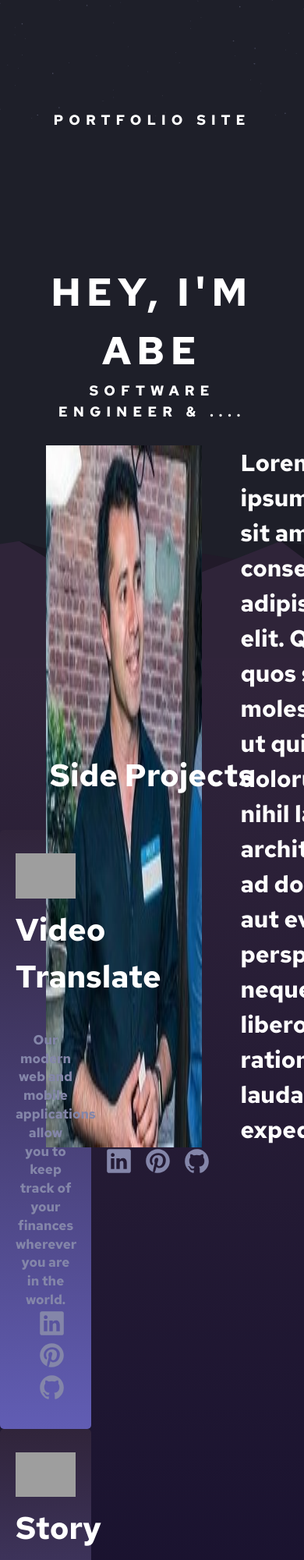
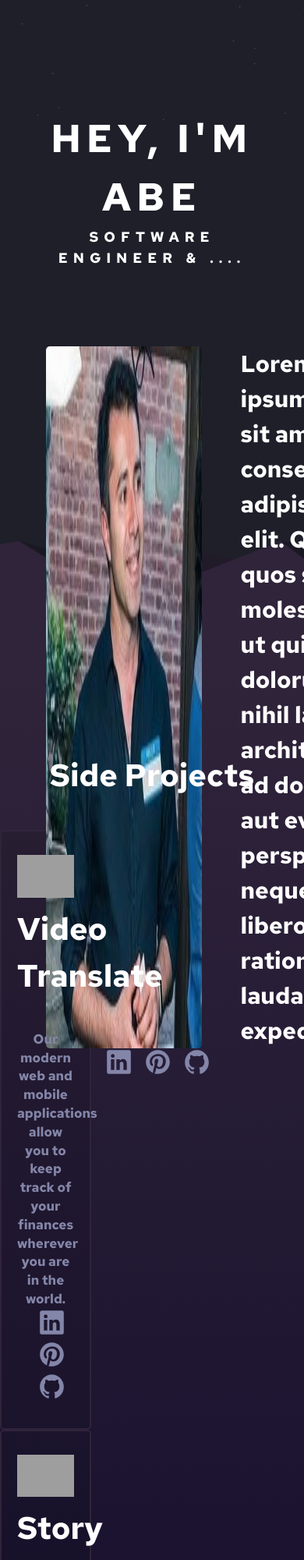
Before and after one commit to abe-m1/portfolio, a website: page index.html in a window 390 px wide. Shown: the top 2000 px of the page at 78% size. Drawn offline with nearby package versions, Linux system fonts and the light colour scheme; grey boxes are pictures that could not be loaded.

Commit message:
card styling

```diff
--- a/index.html
+++ b/index.html
@@ -18,7 +18,8 @@
   </head>
   <body>
     <div class="hero">
-      <h1 class="main-headline">Portfolio Site</h1>
+      <!-- <h1 class="main-headline">Portfolio Site</h1> -->
+      <div class="hero-container">
         <div class="main-headline">
           <h2>Hey, I'm Abe</h2>
           <p>Software Engineer & ....</p>
@@ -27,9 +28,11 @@
           <img src="images/pic profile.jpeg" alt="profile-pic" />
           <p>
             Lorem ipsum dolor sit amet consectetur adipisicing elit. Quasi quos
-          sint molestiae, ut quia quo dolorum nihil labore architecto ad dolores
-          aut eveniet perspiciatis neque libero! Ea ratione laudantium expedita?
+            sint molestiae, ut quia quo dolorum nihil labore architecto ad
+            dolores aut eveniet perspiciatis neque libero! Ea ratione laudantium
+            expedita?
           </p>
+        </div>
       </div>
       <div class="social">
         <ion-icon name="logo-linkedin"></ion-icon>
@@ -132,11 +135,15 @@
           />
           <h2 class="card__title">Online Banking</h2>
           <p class="card__details">
-            Our modern web and mobile applications allow you to keep track of
-            your finances wherever you are in the world.
+            Social media dashboard with theme switcher
           </p>
         </div>
       </div>
+      <p>
+        <a href="https://www.frontendmentor.io/profile/abe-m1" target="_blank"
+          >View All completed FrontEnd Mentors Challenges</a
+        >
+      </p>
     </section>
   </body>
   <script src="https://unpkg.com/ionicons@5.1.2/dist/ionicons.js"></script>
--- a/scss/main.scss
+++ b/scss/main.scss
@@ -46,16 +46,31 @@ body {
   }
 }
 
+.hero-container {
+  display: flex;
+  flex-direction: column;
+  align-items: center;
+  justify-content: space-evenly;
+}
+
 .second {
   // height: 100vh;
   // background-color: #30243a;
   // background: rgb(48, 36, 58);
   padding-top: 12rem;
-  background: linear-gradient(
-    180deg,
-    rgba(48, 36, 58, 1) 0%,
-    rgba(2, 0, 36, 1) 100%
-  )
+  // background: linear-gradient(
+  //   180deg,
+  //   rgba(48, 36, 58, 1) 0%,
+  //   rgba(2, 0, 36, 1) 100%
+  // )
+
+  background: url(../images/bg-stars.svg) no-repeat bottom center,
+  linear-gradient(
+       180deg,
+       rgba(48, 36, 58, 1) 0%,
+       rgba(2, 0, 36, 1) 100%
+     );
+  // background-size: contain, 946px 151px, cover;
 }
 
 .second h2 {
@@ -84,12 +99,14 @@ body {
   padding: 3rem 2rem;
   text-align: center;
   border-radius: 5px;
-  background: linear-gradient(
-    180deg,
-    rgba(48, 36, 58, 1) 0%,
-    rgb(97, 93, 180) 100%
-  );
-  // border: 5px solid darkslategray;
+  // background: linear-gradient(
+  //   180deg,
+  //   rgba(48, 36, 58, 1) 0%,
+  //   rgb(97, 93, 180) 100%
+  // );
+  background-color: rgba(0,0,0,.1);
+
+   border: 2px solid rgba(48, 36, 58, 1);
   &:not(:last-of-type){
     margin-right: 4rem;
   }
@@ -130,8 +147,14 @@ body {
 
 .third {
   // height: 100vh;
-  background: rgb(2, 0, 36);
-  background: linear-gradient(
+  // background: rgb(2, 0, 36);
+  // background: linear-gradient(
+  //   180deg,
+  //   rgba(2, 0, 36, 1) 0%,
+  //   rgb(14, 14, 85) 100%
+  // );
+
+  background: url(../images/bg-stars.svg),linear-gradient(
     180deg,
     rgba(2, 0, 36, 1) 0%,
     rgb(14, 14, 85) 100%
@@ -142,7 +165,7 @@ body {
   text-transform: uppercase;
   text-align: center;
   margin-top: 14rem;
-  margin-bottom: 3rem;
+  margin-bottom: 10rem;
   width: 80%;
   font-size: 1.8rem;
   letter-spacing: 7px;
@@ -160,11 +183,16 @@ body {
   display: flex;
   width: 70%;
   margin: auto;
+
 }
 
 .main-about p {
   margin-left: 5rem;
   font-size: 3rem;
+}
+
+.main-about img {
+  border-radius: 5px;
 }
 
 .main-content{
```
Also changed, not shown: css/style.css. Lines whose indentation alone changed are shown as unchanged.
